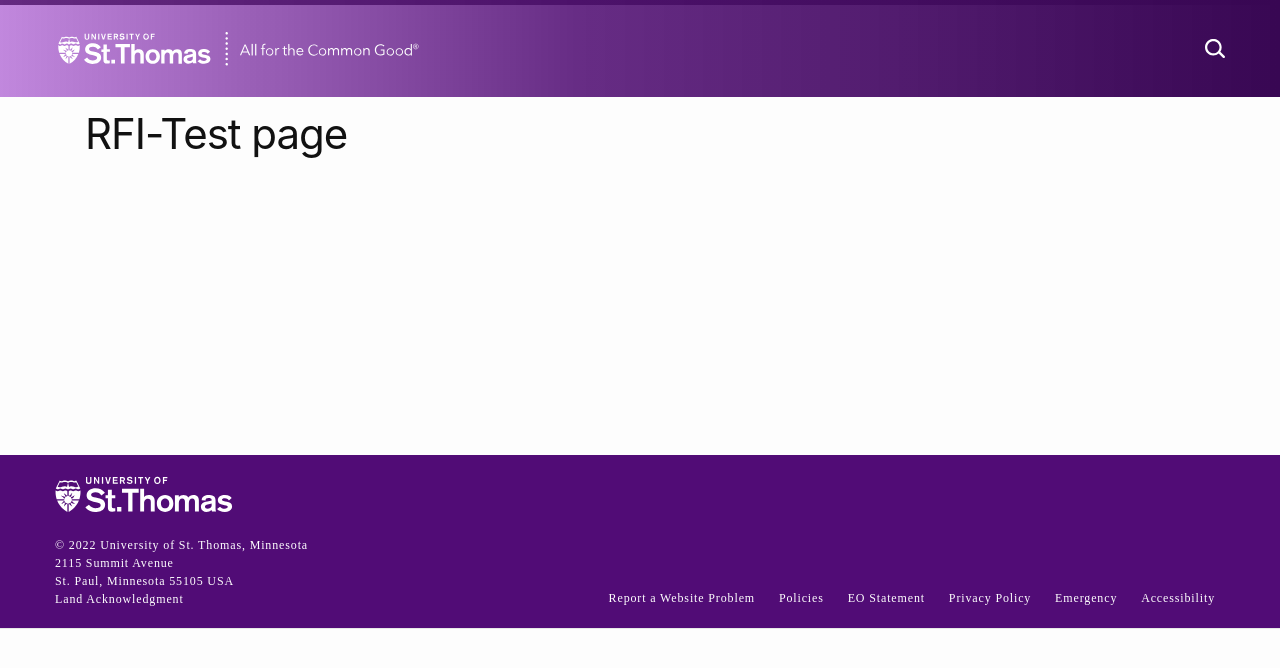
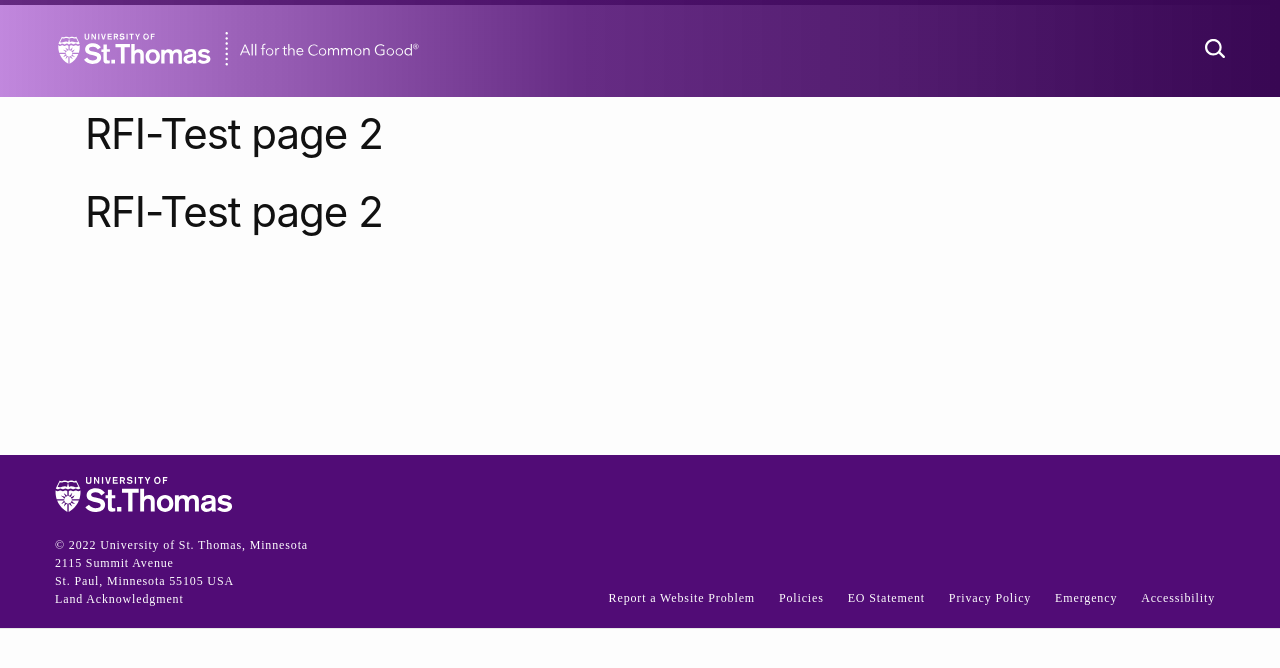
Before and after one commit to UniversityOfSaintThomas/crm_web_test, a Jekyll site: the page built from rfi-test2.md, in a window 1280 px wide and 900 px high. Shown: the top 668 px of the window. Built offline with Jekyll 4.4.1, drawn with Linux system fonts in a browser that asks for light colours; some web fonts are replaced; our own code applies the rules of GitHub Pages for plain Markdown files.

Commit message:
Update rfi-test2.md

```diff
--- a/rfi-test2.md
+++ b/rfi-test2.md
@@ -1,4 +1,4 @@
-<h1>RFI-Test page</h1>
+# RFI-Test page 2
 
 <div id="lightning"></div>
 
```
